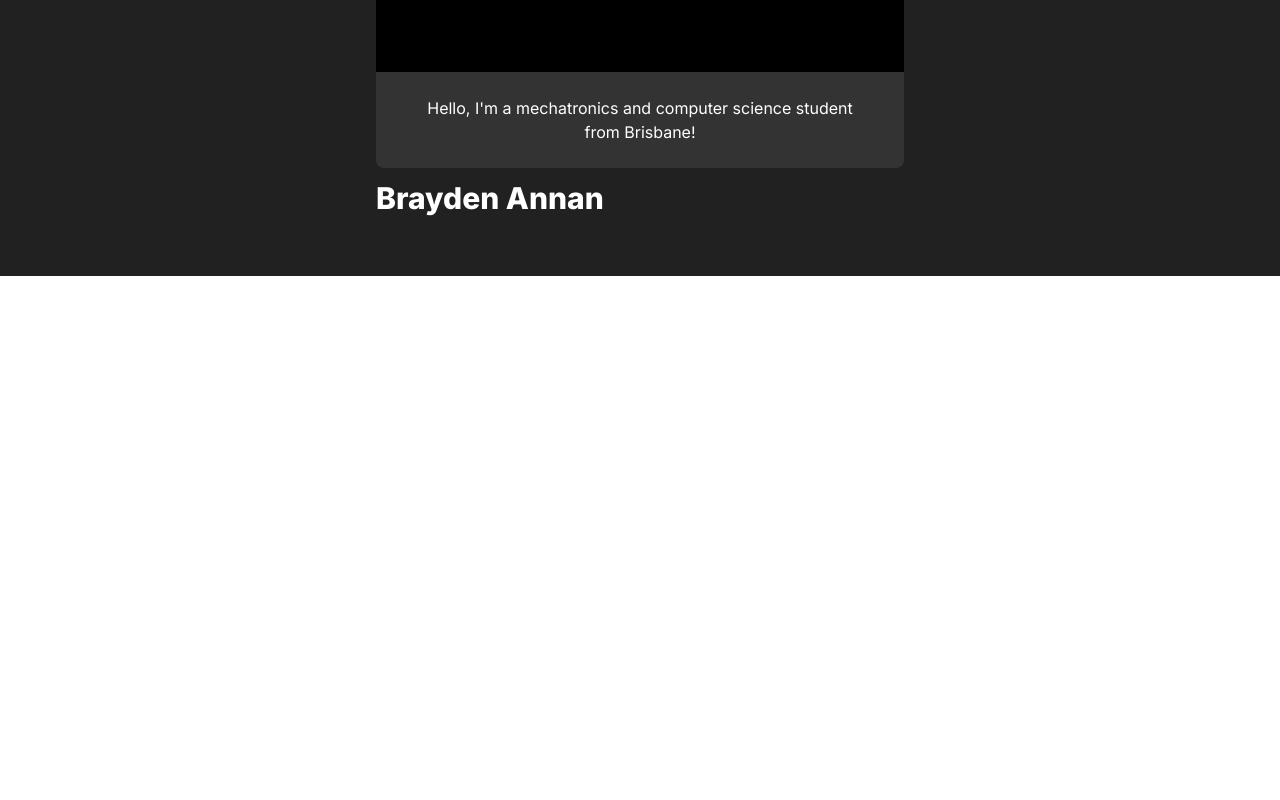
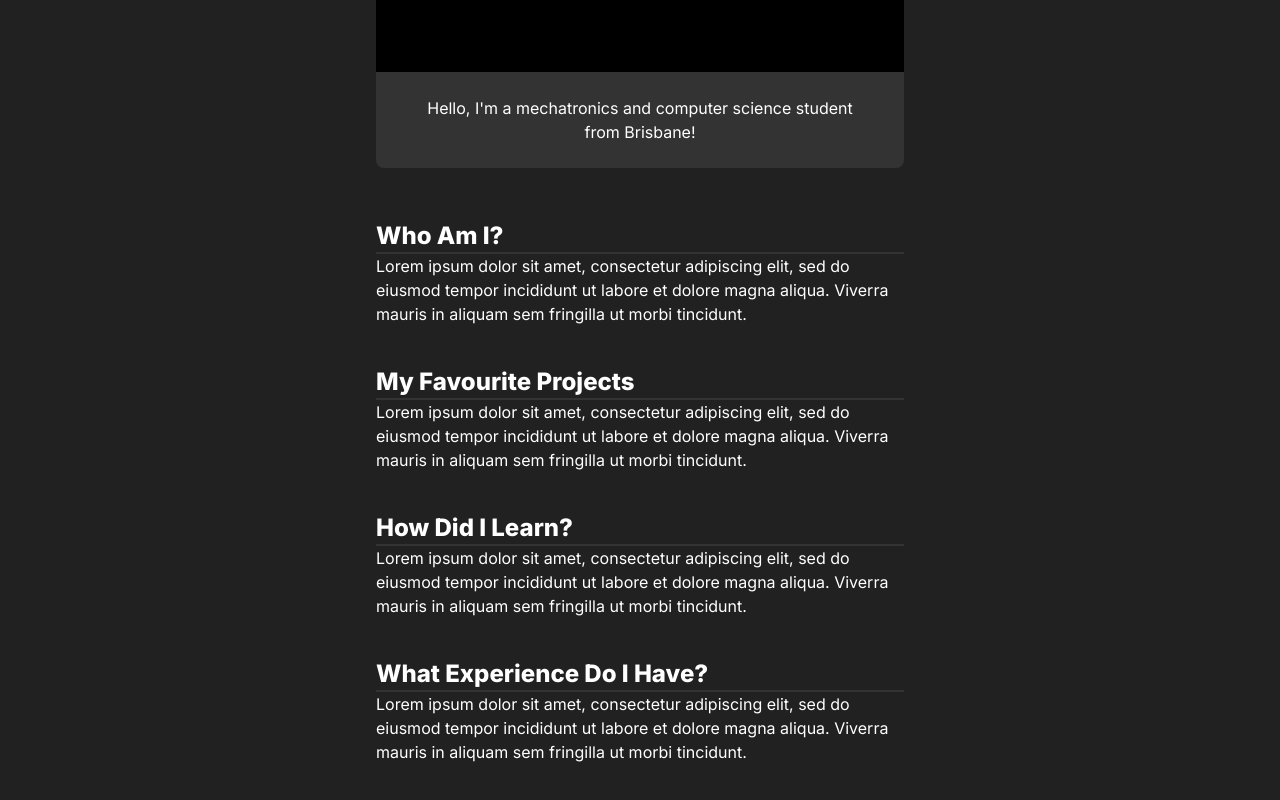
Before and after one commit to Abdenry/webPortfolio, a Next.js app: page / in a window 1280 px wide. Shown: the part 540-1340 px from the top of the page. Before the commit the page ends 816 px from the top, so only its background shows below. Built offline with nearby package versions, Linux system fonts and the light colour scheme.

Commit message:
Added more headers, changed margins
Just filled with filler text but details what information will probably be present on home page

```diff
--- a/app/page.tsx
+++ b/app/page.tsx
@@ -3,11 +3,11 @@ import heroImage from "@/public/gifTest.gif";
 
 export default function Home() {
   return (
-    <main className="py-[60px] bg-[#212121] min-h-screen">
+    <main className="py-[60px] bg-[#212121] min-h-screen min-w-screen">
       {/* Main Contatiner */}
       <div className="container mx-auto max-w-[600px] px-3 pt-6">
-        {/* Hero Card w/Image*/}
-        <div className="flex flex-col  px-6 text-white  items-center ">
+        {/* Hero Card w/Gif*/}
+        <div className="flex flex-col  px-6 text-white  items-center mb-10">
           <Image
             className="rounded-t-lg"
             src={heroImage}
@@ -16,7 +16,7 @@ export default function Home() {
             quality={100}
           />
           <div className="bg-[#333333] p-6 px-12 mb-3 rounded-b-lg ">
-            <h1 className="text-center text-sm line-clamp-3 sm:text-base">
+            <h1 className="text-center line-clamp-3">
               {" "}
               Hello, I'm a mechatronics and computer science student from
               Brisbane!{" "}
@@ -24,8 +24,51 @@ export default function Home() {
           </div>
         </div>
         {/* Detailed Info */}
-        <div className="text-white text-3xl text-nowrap flex justify-between px-6">
-          <h1 className=" font-extrabold"> Brayden Annan</h1>
+        <div className="text-white flex-col justify-between px-6">
+          {/* Who Am I? */}
+          <div className="mb-10">
+            <h1 className=" font-extrabold border-b-2 border-[#333333] text-2xl">
+              Who Am I?
+            </h1>
+            <p>
+              Lorem ipsum dolor sit amet, consectetur adipiscing elit, sed do
+              eiusmod tempor incididunt ut labore et dolore magna aliqua.
+              Viverra mauris in aliquam sem fringilla ut morbi tincidunt.
+            </p>
+          </div>
+          {/* My Favourite Projects */}
+          <div className="mb-10">
+            <h1 className=" font-extrabold border-b-2 border-[#333333] text-2xl ">
+              My Favourite Projects
+            </h1>
+            <p>
+              Lorem ipsum dolor sit amet, consectetur adipiscing elit, sed do
+              eiusmod tempor incididunt ut labore et dolore magna aliqua.
+              Viverra mauris in aliquam sem fringilla ut morbi tincidunt.
+            </p>
+          </div>
+          {/* What have I done? */}
+          <div className="mb-10">
+            <h1 className=" font-extrabold border-b-2 border-[#333333] text-2xl ">
+              How Did I Learn?
+            </h1>
+            <p>
+              Lorem ipsum dolor sit amet, consectetur adipiscing elit, sed do
+              eiusmod tempor incididunt ut labore et dolore magna aliqua.
+              Viverra mauris in aliquam sem fringilla ut morbi tincidunt.
+            </p>
+          </div>
+          {/* What experience do you have? */}
+          <div className="mb-10">
+            <h1 className=" font-extrabold border-b-2 border-[#333333] text-2xl ">
+              What Experience Do I Have?
+            </h1>
+            <p>
+              Lorem ipsum dolor sit amet, consectetur adipiscing elit, sed do
+              eiusmod tempor incididunt ut labore et dolore magna aliqua.
+              Viverra mauris in aliquam sem fringilla ut morbi tincidunt.
+            </p>
+          </div>
         </div>
       </div>
     </main>
```
